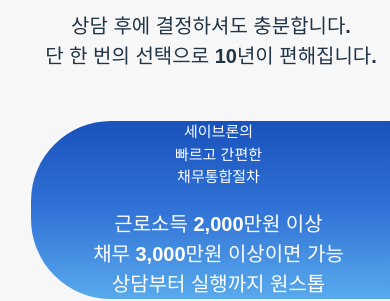
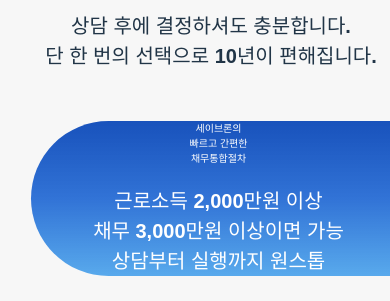
Before and after one commit to tara794600-bot/ziwon, a React (Vite) app: page / in a window 390 px wide. Shown: the part 2331-2632 px from the top of the page. Built offline with nearby package versions, Linux system fonts and the light colour scheme.

Commit message:
Update App.css

```diff
--- a/src/App.css
+++ b/src/App.css
@@ -611,8 +611,8 @@ font-size: 15px;
   }
 
   .론{
-      font-size: 15px;
-font-weight: 4000;
+      font-size: 10px;
+font-weight: 300;
  margin-left: 15px;}
 
   .근로{
```
